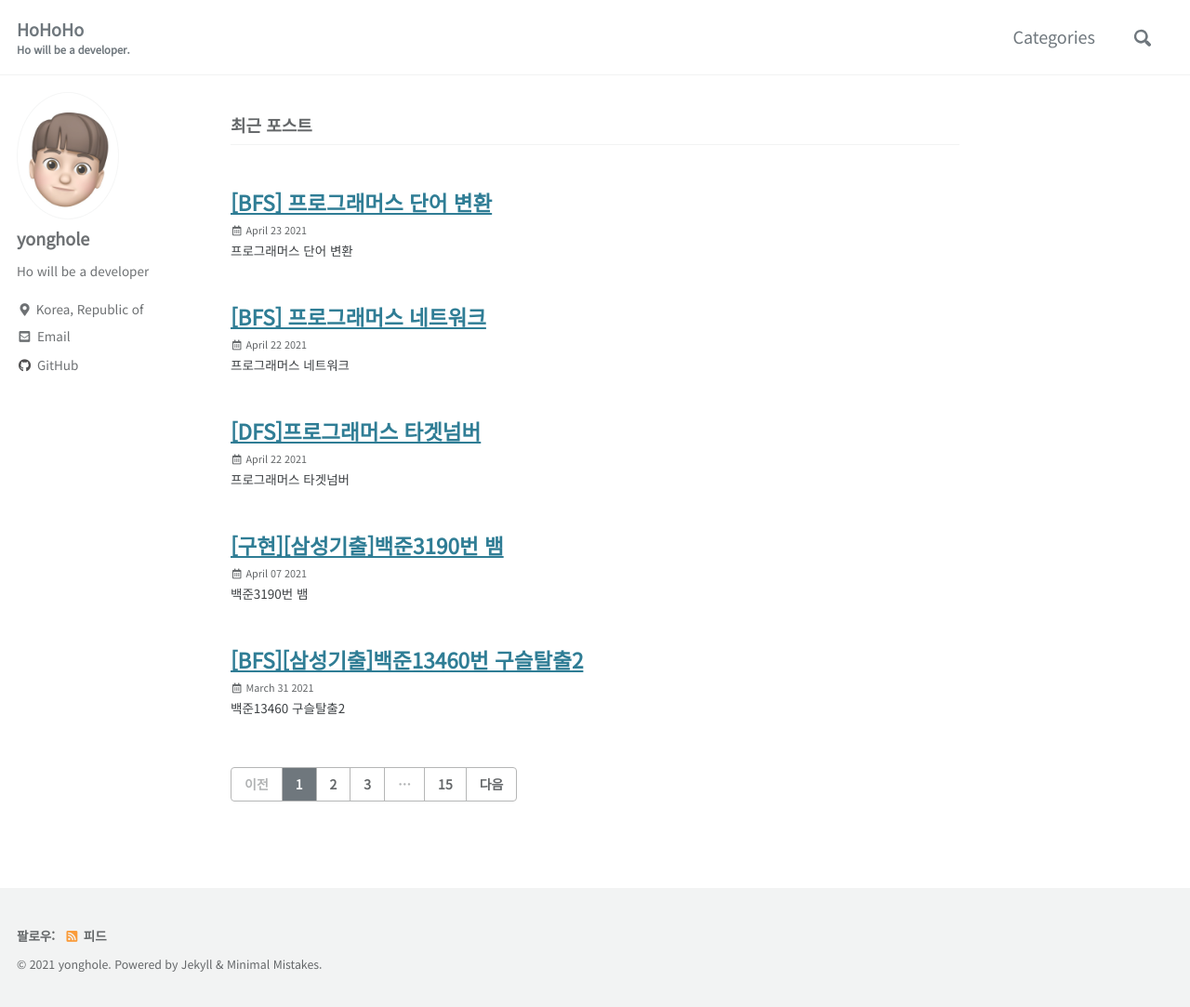
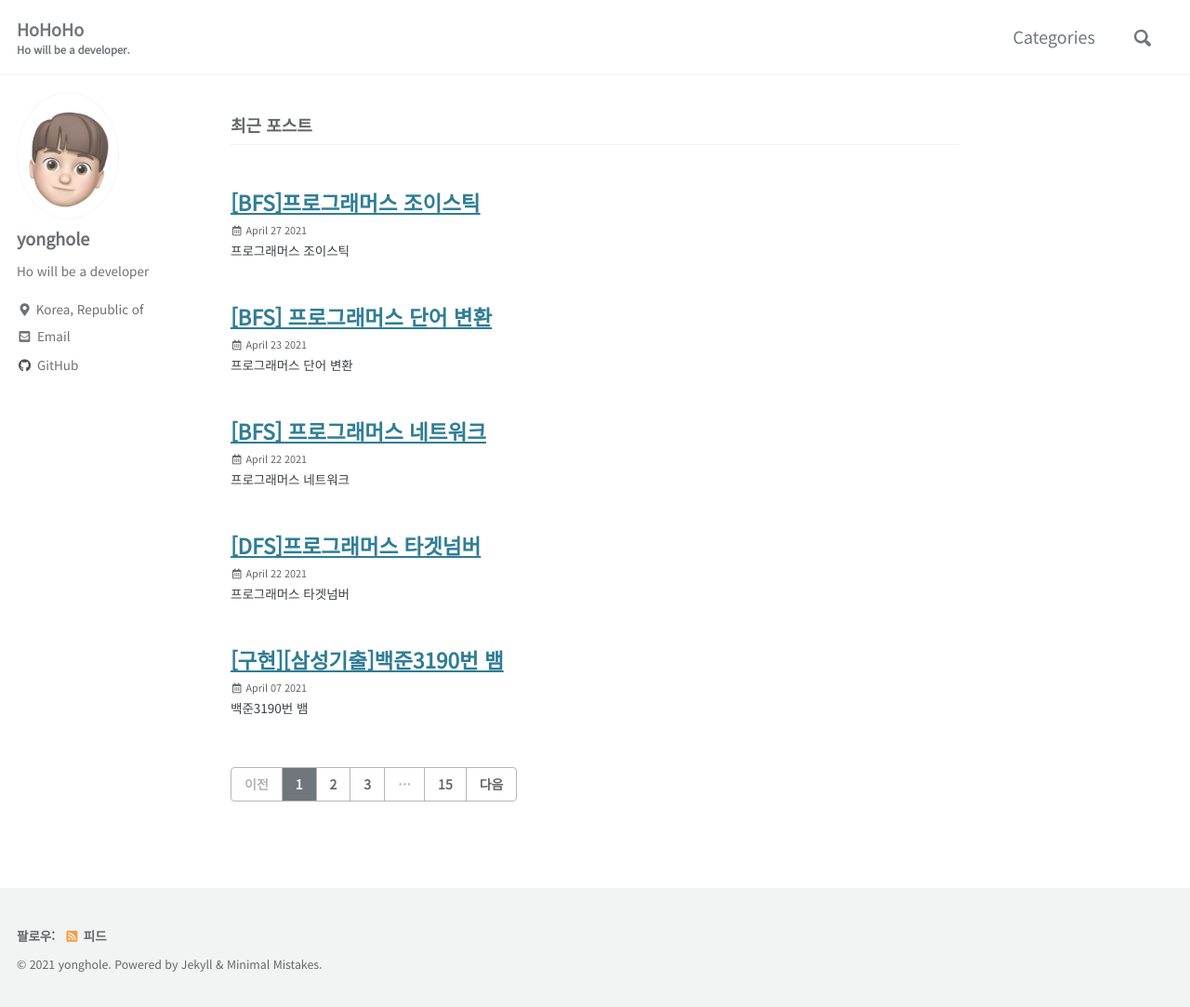
Before and after one commit to yonghole/yonghole.github.io, a Jekyll site: the page built from index.html, in a window 1280 px wide and 1083 px high. Shown: the whole window at 93% size. Built offline with Jekyll 4.4.1, drawn with Linux system fonts in a browser that asks for light colours; cached includes are drawn as plain includes; the list of posts is cut into pages by our own code; part of the change alters nothing that is shown.

Commit message:
Update and rename 프로그래머스 조이스틱 17fffb2b8b6244c28b1a89073c640842.md to 2021-04-27-progJoystick.md

```diff
--- a/_posts/프로그래머스 조이스틱 17fffb2b8b6244c28b1a89073c640842.md
+++ b/_posts/2021-04-27-progJoystick.md
@@ -1,8 +1,14 @@
+---
+title: "[BFS]프로그래머스 조이스틱"
+date: 2021-04-27 03:29:31
+categories: Algorithm
+---
 # 프로그래머스 조이스틱
 
 문제 출처 : [https://programmers.co.kr/learn/courses/30/lessons/42860#](https://programmers.co.kr/learn/courses/30/lessons/42860#)
 
-![%E1%84%91%E1%85%B3%E1%84%85%E1%85%A9%E1%84%80%E1%85%B3%E1%84%85%E1%85%A2%E1%84%86%E1%85%A5%E1%84%89%E1%85%B3%20%E1%84%8C%E1%85%A9%E1%84%8B%E1%85%B5%E1%84%89%E1%85%B3%E1%84%90%E1%85%B5%E1%86%A8%2017fffb2b8b6244c28b1a89073c640842/_2021-04-27__3.17.22.png](%E1%84%91%E1%85%B3%E1%84%85%E1%85%A9%E1%84%80%E1%85%B3%E1%84%85%E1%85%A2%E1%84%86%E1%85%A5%E1%84%89%E1%85%B3%20%E1%84%8C%E1%85%A9%E1%84%8B%E1%85%B5%E1%84%89%E1%85%B3%E1%84%90%E1%85%B5%E1%86%A8%2017fffb2b8b6244c28b1a89073c640842/_2021-04-27__3.17.22.png)
+![_2021-04-27__3 17 22](https://user-images.githubusercontent.com/55180768/116132507-9c5f4b80-a708-11eb-9c2a-7d9812723694.png)
+
 
 그리디 알고리즘에 속해있는 문제였지만 그리디로는 어떻게 풀어야할지 잘 떠오르지 않아 BFS를 이용하였다.
 
```
